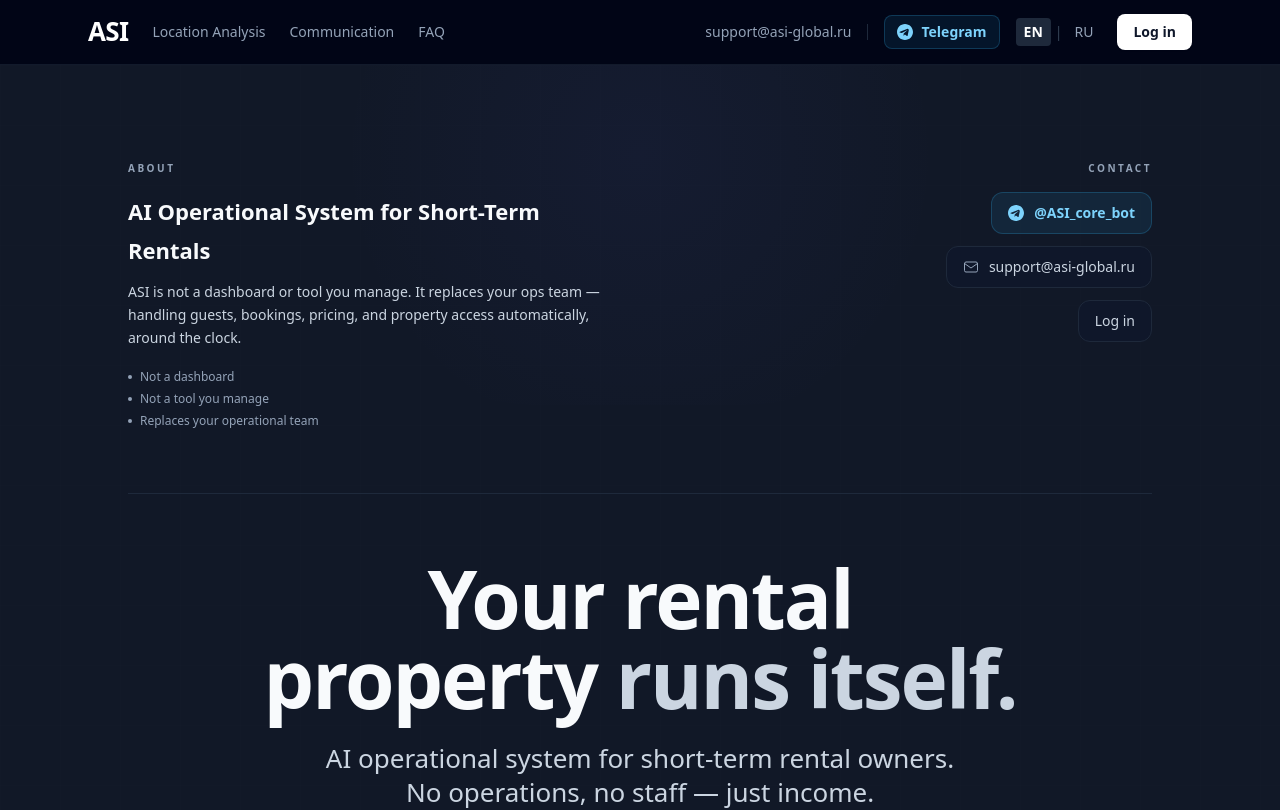
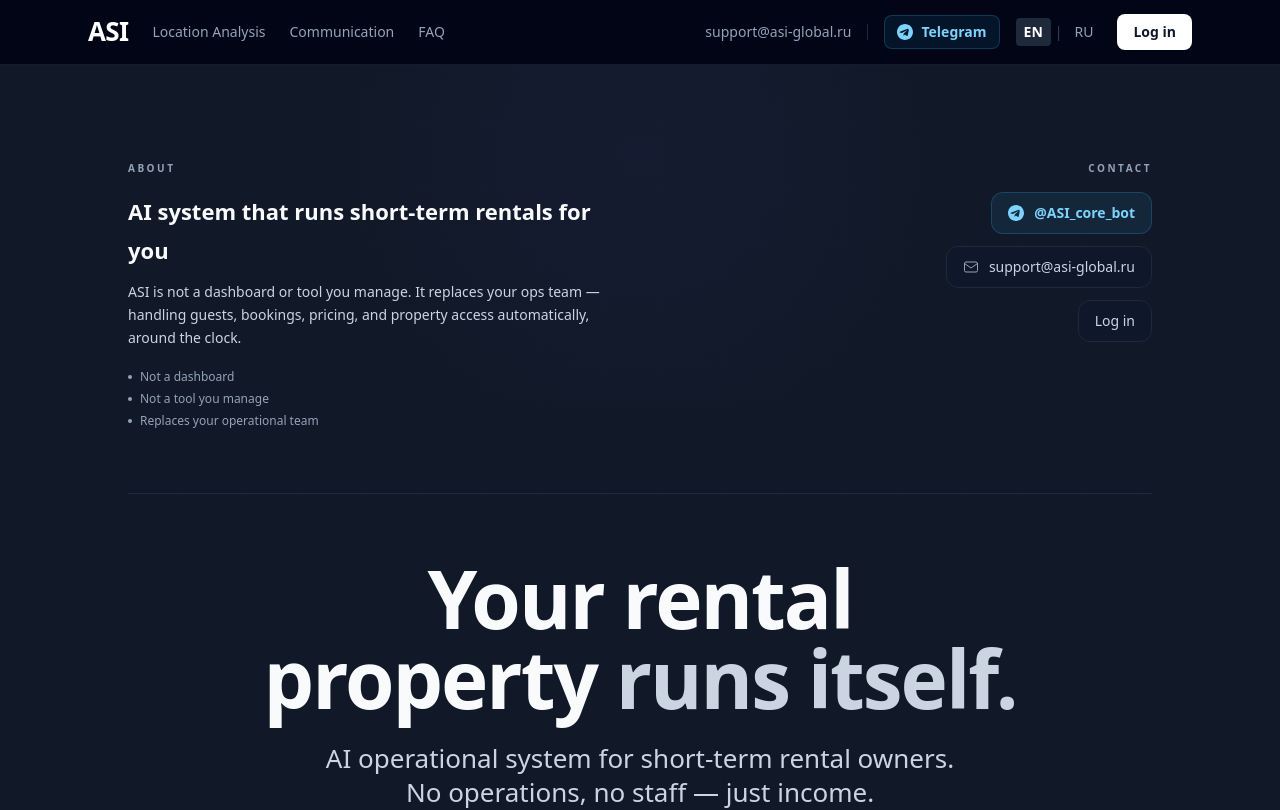
Before and after one commit to ASI-integration/asi-landing, a Next.js app: page / in a window 1280 px wide. Shown: the top 810 px of the page. Built offline with nearby package versions, Linux system fonts and the light colour scheme.

Commit message:
fix: update aboutHeadline in page.tsx with new string
Co-authored-by: ASI - Autonomous Systems Integration <207600140+ASI-integration@users.noreply.github.com>

```diff
--- a/src/app/page.tsx
+++ b/src/app/page.tsx
@@ -133,7 +133,7 @@ export default async function Home() {
         {/* ── Hero ── */}
         <HeroSection content={{
           aboutLabel: 'About',
-          aboutHeadline: 'AI Operational System for Short-Term Rentals',
+          aboutHeadline: 'AI system that runs short-term rentals for you',
           aboutBody: 'ASI is not a dashboard or tool you manage. It replaces your ops team — handling guests, bookings, pricing, and property access automatically, around the clock.',
           aboutPoints: [
             'Not a dashboard',
```
